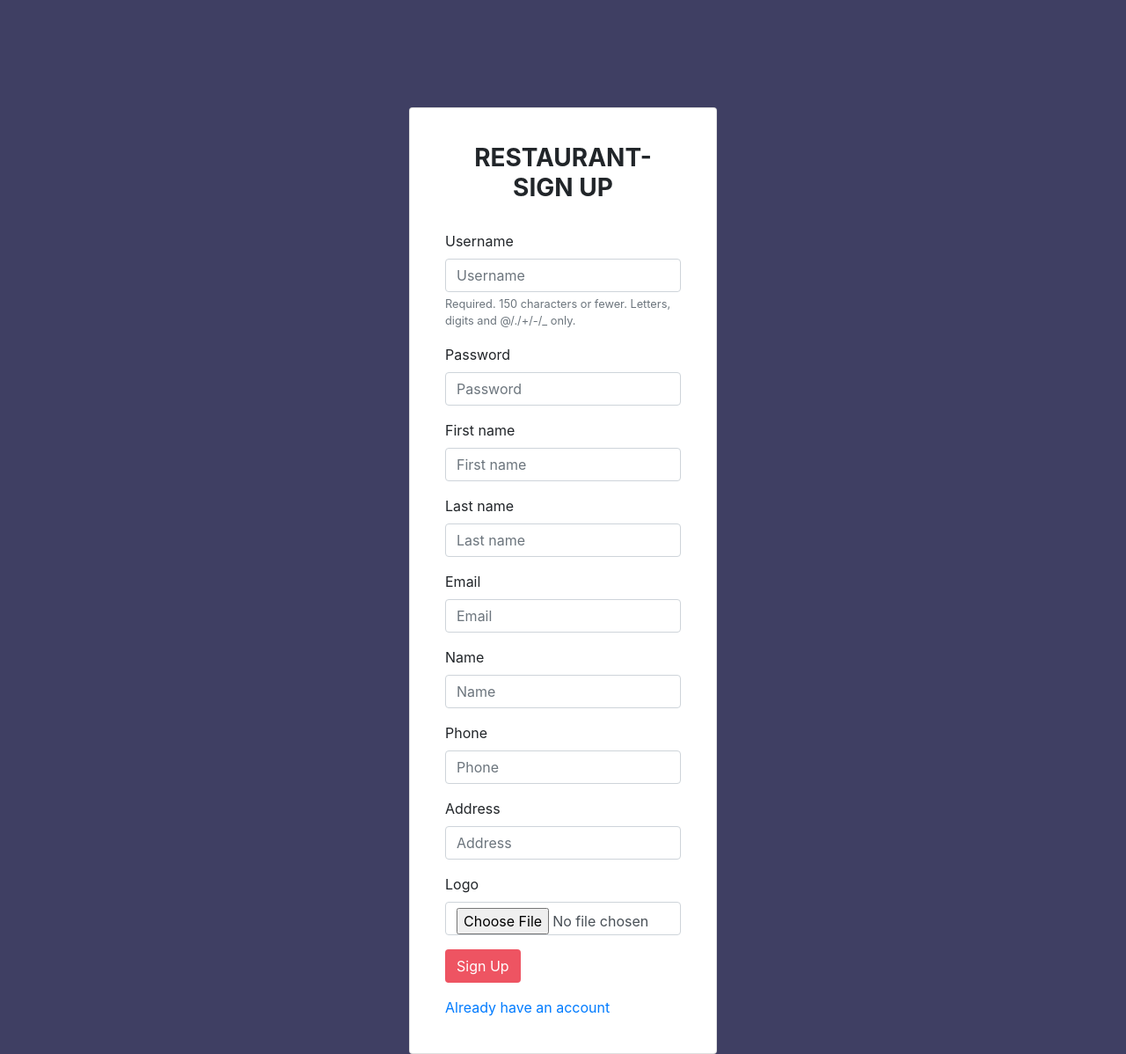
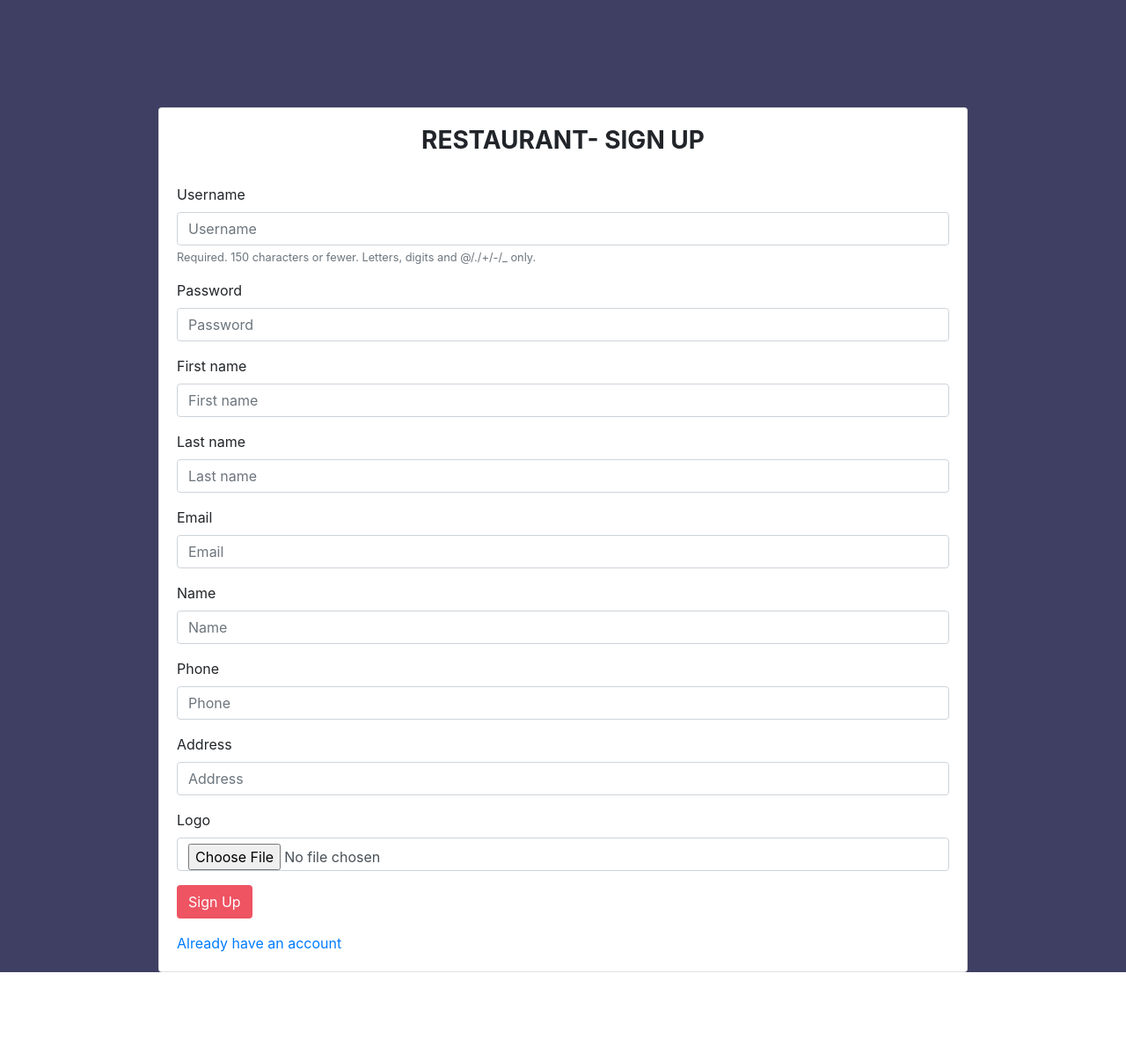
Before and after one commit to kentran304/uhack2018, a Django app: page /restaurant/sign-up in a window 1280 px wide. Shown: the whole page at 88% size. After the commit the page ends 1105 px from the top, so only its background shows below. Run offline with Django 3.2, Linux system fonts and the light colour scheme; some libraries are stand-ins or nearby versions.

Commit message:
Fix style for base_signup.html

```diff
--- a/webapp/templates/base_signup.html
+++ b/webapp/templates/base_signup.html
@@ -21,17 +21,16 @@
 <body class="bg-blue">
     <div class="container">
         <div class="row">
-            <div class="col-4 offset-4">
-                <br/>
-                <br/>
-                <br/>
-                <div class="card card-body">
+            <div class="col-10 offset-1">
+                <br />
+                <br />
+                <br />
+                <div class="card">
                     <div class="card-body">
                         <h3 class="text-center text-uppercase">
-                            <b>{% block heading %} {% endblock %}</b>
+                            <b>{% block heading %}{% endblock %}</b>
                         </h3>
-                        <br/>
-                        {% block content %}{% endblock %}
+                        <br /> {% block content %}{% endblock %}
                     </div>
                 </div>
             </div>
```
